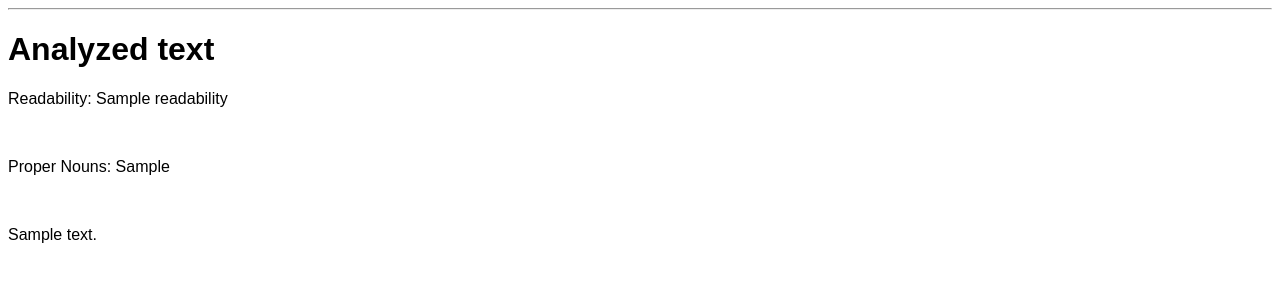
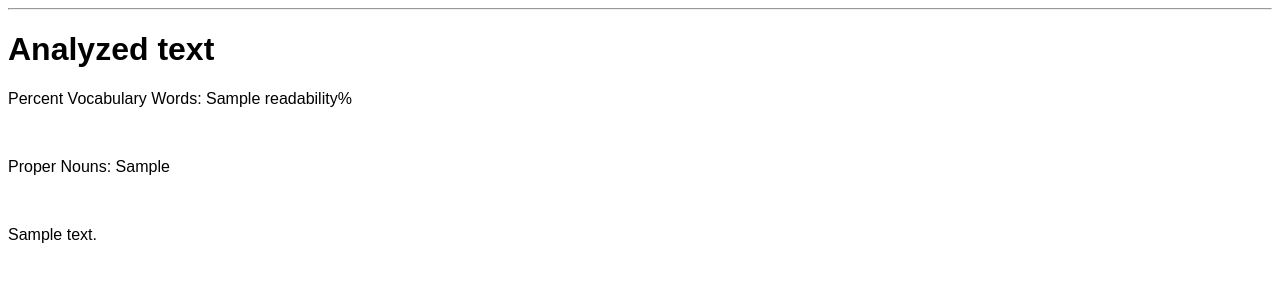
Before and after one commit to mogawa81/GermanTextColoring, a Flask app: template templates/analyze_out.html in a window 1280 px wide. Shown: the part 63-363 px from the top of the page. Run offline with Flask 2, Linux system fonts and the light colour scheme; the template is opened without the code that fills it: most values are stand-ins (such as "Sample title", 1, 10 or a date in 2020); some libraries are stand-ins or nearby versions.

Commit message:
Update analyze_out.html

```diff
--- a/templates/analyze_out.html
+++ b/templates/analyze_out.html
@@ -3,7 +3,7 @@
 <h1>
     {% block title %} Analyzed text {% endblock %}
 </h1>
-<p id="readability">Readability: {{readability}}</p>
+<p id="readability">Percent Vocabulary Words: {{readability}}%</p>
 <br>
 <p id="properNouns">Proper Nouns: {{properNouns}}</p>
 <br>
```
